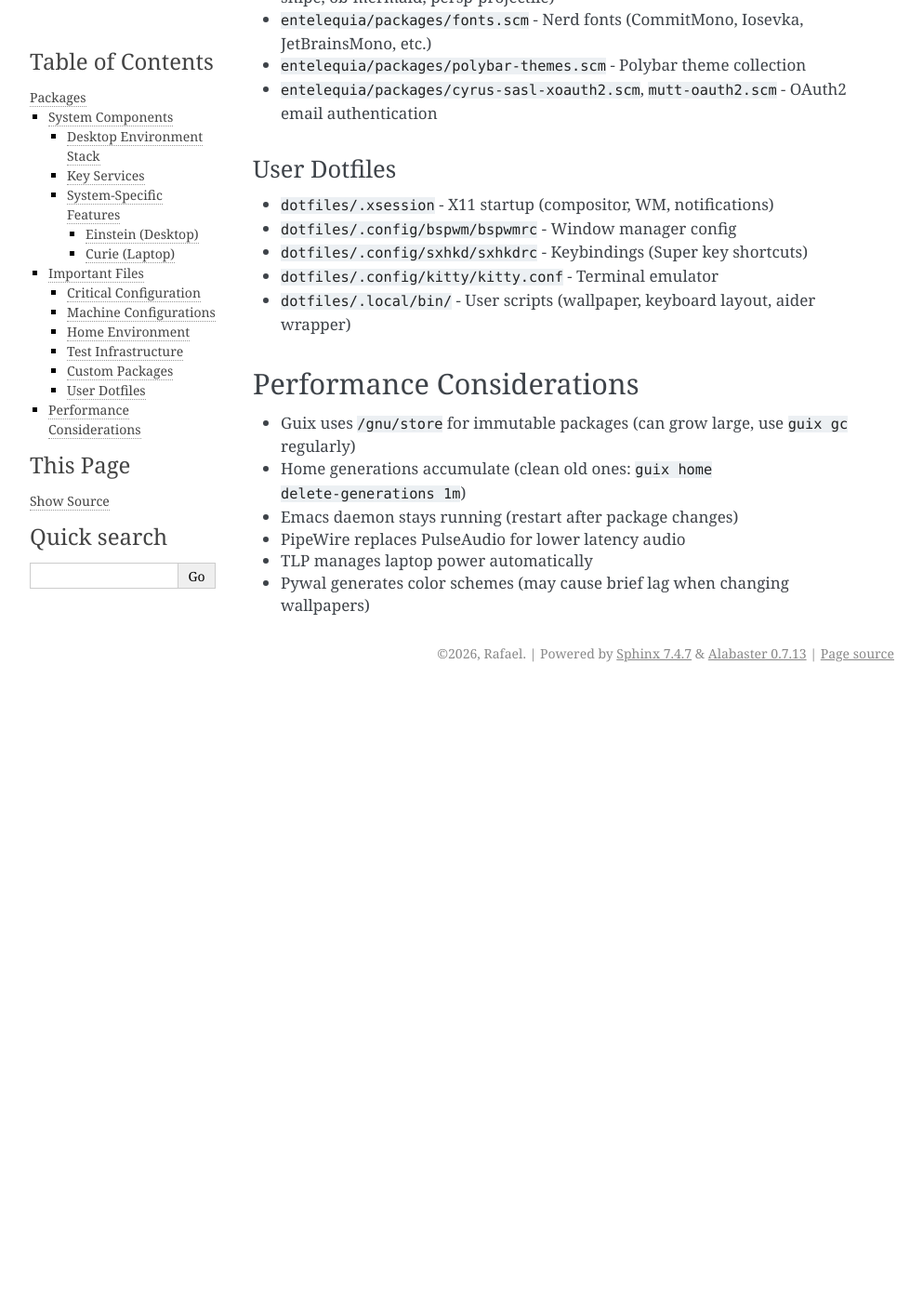
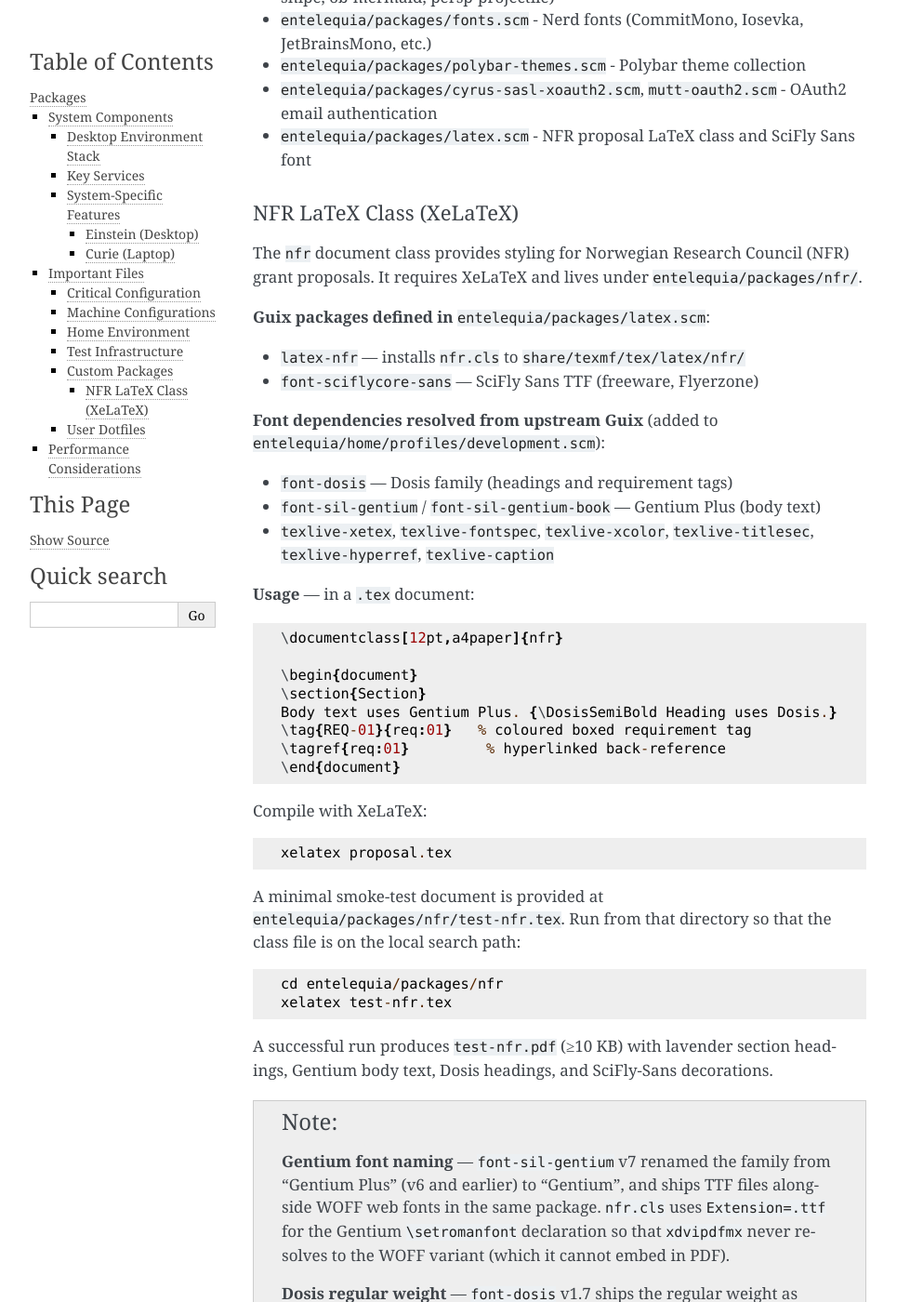
Before and after one commit to RafaelPalomar/dotfiles, a Sphinx documentation site: the page built from docs/source/packages.rst, in a window 1280 px wide and 1400 px high, scrolled down 2542 px. Shown: the whole window at 93% size, without its empty margins (148-1141 px from the left). Built offline with Sphinx 7.4.7, drawn with Linux system fonts in a browser that asks for light colours; before the commit the page ends 3284 px from its top, so only the background shows below that; some of the changed text lies outside the part shown.

Commit message:
[ENH][latex] Add nfr XeLaTeX class and system-level LaTeX toolchain
- entelequia/packages/latex.scm: new module with latex-nfr (nfr.cls) and
  font-sciflycore-sans (SciFly Sans TTF) as local Guix packages
- entelequia/packages/nfr/: nfr.cls (adapted for Guix fonts) + SciFly-Sans.ttf
- entelequia/system/lib/common-packages.scm: base-latex-packages (21 packages)
  including xelatex, fontspec, biblatex, all nfr.cls deps, Dosis/Gentium fonts
- einstein.scm, curie.scm: append base-latex-packages + font-sciflycore-sans
  + latex-nfr so xelatex is on PATH for all processes (incl. Emacs daemon)
- home/profiles/development.scm: remove latex imports (now system-level)
- docs/source/packages.rst: document nfr class, font quirks, smoke-test

```diff
--- a/docs/source/packages.rst
+++ b/docs/source/packages.rst
@@ -98,6 +98,64 @@ Custom Packages
 - ``entelequia/packages/fonts.scm`` - Nerd fonts (CommitMono, Iosevka, JetBrainsMono, etc.)
 - ``entelequia/packages/polybar-themes.scm`` - Polybar theme collection
 - ``entelequia/packages/cyrus-sasl-xoauth2.scm``, ``mutt-oauth2.scm`` - OAuth2 email authentication
+- ``entelequia/packages/latex.scm`` - NFR proposal LaTeX class and SciFly Sans font
+
+NFR LaTeX Class (XeLaTeX)
+~~~~~~~~~~~~~~~~~~~~~~~~~
+
+The ``nfr`` document class provides styling for Norwegian Research Council (NFR)
+grant proposals.  It requires XeLaTeX and lives under
+``entelequia/packages/nfr/``.
+
+**Guix packages defined in** ``entelequia/packages/latex.scm``:
+
+- ``latex-nfr`` — installs ``nfr.cls`` to ``share/texmf/tex/latex/nfr/``
+- ``font-sciflycore-sans`` — SciFly Sans TTF (freeware, Flyerzone)
+
+**Font dependencies resolved from upstream Guix** (added to
+``entelequia/home/profiles/development.scm``):
+
+- ``font-dosis`` — Dosis family (headings and requirement tags)
+- ``font-sil-gentium`` / ``font-sil-gentium-book`` — Gentium Plus (body text)
+- ``texlive-xetex``, ``texlive-fontspec``, ``texlive-xcolor``,
+  ``texlive-titlesec``, ``texlive-hyperref``, ``texlive-caption``
+
+**Usage** — in a ``.tex`` document::
+
+    \documentclass[12pt,a4paper]{nfr}
+
+    \begin{document}
+    \section{Section}
+    Body text uses Gentium Plus. {\DosisSemiBold Heading uses Dosis.}
+    \tag{REQ-01}{req:01}   % coloured boxed requirement tag
+    \tagref{req:01}         % hyperlinked back-reference
+    \end{document}
+
+Compile with XeLaTeX::
+
+    xelatex proposal.tex
+
+A minimal smoke-test document is provided at
+``entelequia/packages/nfr/test-nfr.tex``.  Run from that directory so that
+the class file is on the local search path::
+
+    cd entelequia/packages/nfr
+    xelatex test-nfr.tex
+
+A successful run produces ``test-nfr.pdf`` (≥10 KB) with lavender section
+headings, Gentium body text, Dosis headings, and SciFly-Sans decorations.
+
+.. note::
+
+   **Gentium font naming** — ``font-sil-gentium`` v7 renamed the family from
+   "Gentium Plus" (v6 and earlier) to "Gentium", and ships TTF files alongside
+   WOFF web fonts in the same package.  ``nfr.cls`` uses ``Extension=.ttf`` for
+   the Gentium ``\setromanfont`` declaration so that ``xdvipdfmx`` never
+   resolves to the WOFF variant (which it cannot embed in PDF).
+
+   **Dosis regular weight** — ``font-dosis`` v1.7 ships the regular weight as
+   ``Dosis-Book`` (not ``Dosis-Regular``).  The ``\Dosis`` command in
+   ``nfr.cls`` therefore uses the PostScript name ``Dosis-Book``.
 
 User Dotfiles
 -------------
```
Also changed, not shown: 8 other files.
